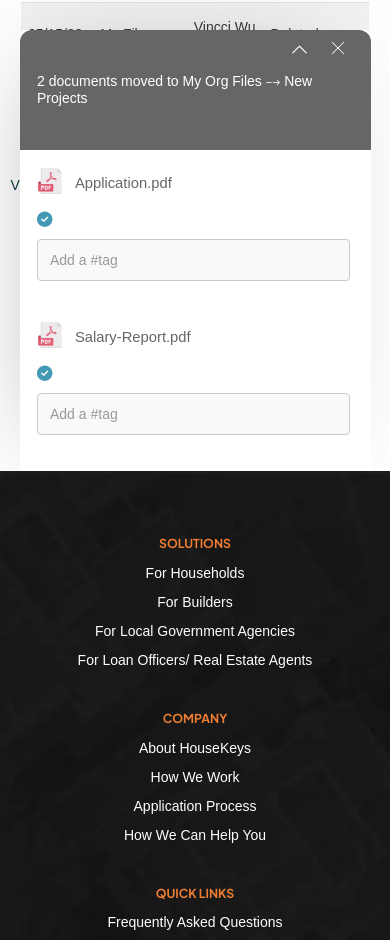
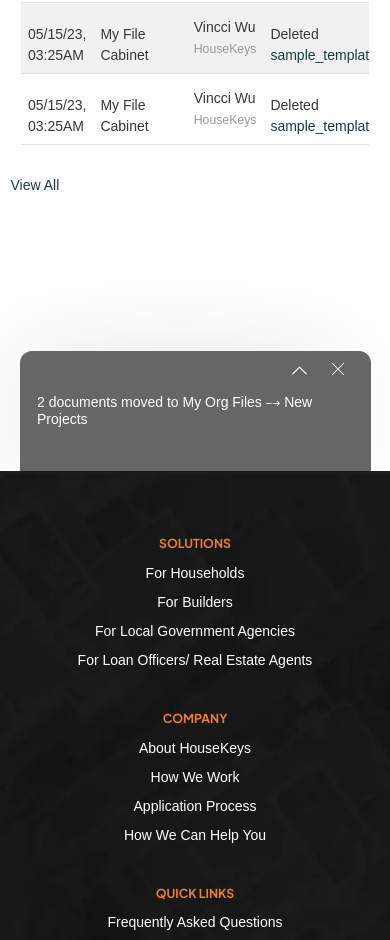
Before and after one commit to Balabek/HouseKeys, a plain HTML site: page file_cabinet.html in a window 390 px wide. Shown: the part 4781-5721 px from the top of the page. Drawn offline with nearby package versions, Linux system fonts and the light colour scheme; a web font is replaced by a local one.

Commit message:
File Cabinet (complete & responsive)

```diff
--- a/file_cabinet.html
+++ b/file_cabinet.html
@@ -770,7 +770,7 @@
                   </button>
                   <button class="close-accordion" aria-label="Close"><span class="close_acc"></span></button>
                 </h2>
-                <div id="collapseOne" class="accordion-collapse collapse show" aria-labelledby="headingOne" data-bs-parent="#accordionExample">
+                <div id="collapseOne" class="accordion-collapse collapse" aria-labelledby="headingOne" data-bs-parent="#accordionExample">
                   <div class="accordion-body fc_activity_accordion_body">
                     <div class="row">
                       <div class="col-md-5 file_info_holder">
```
